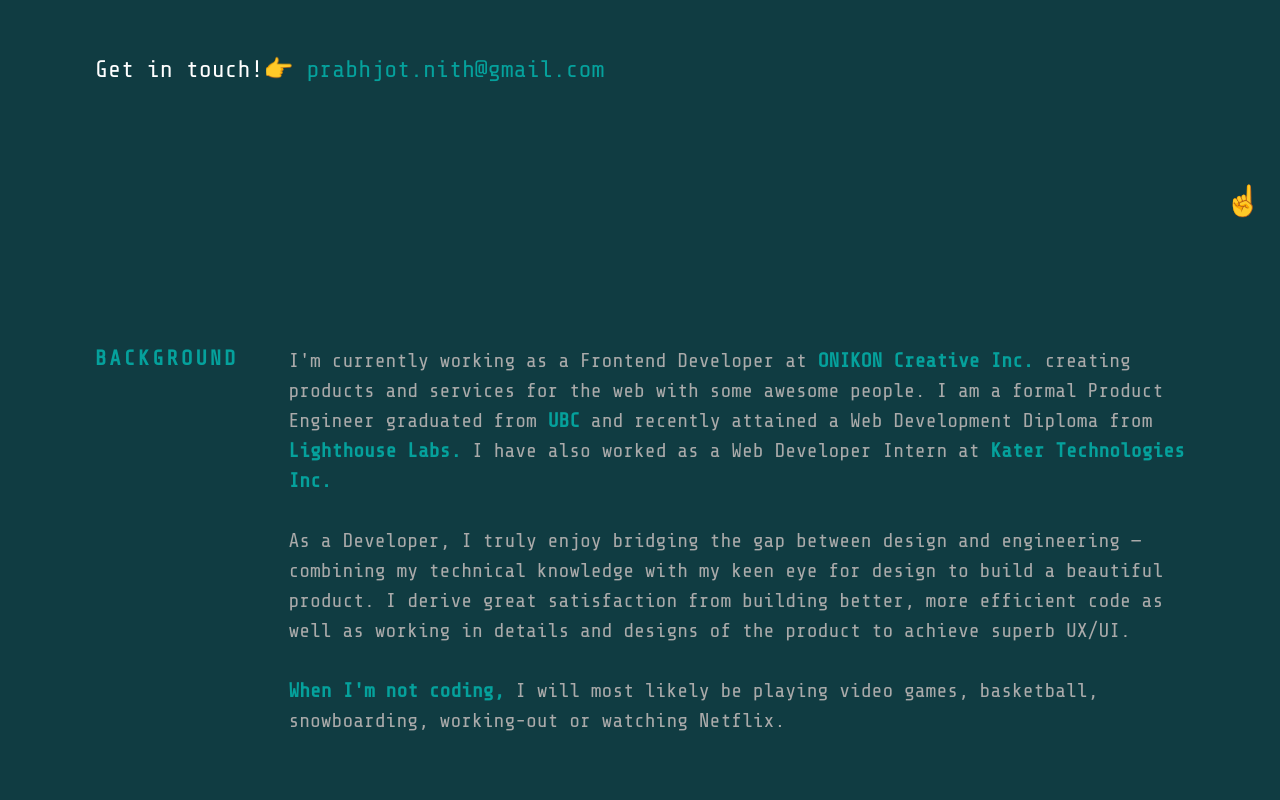
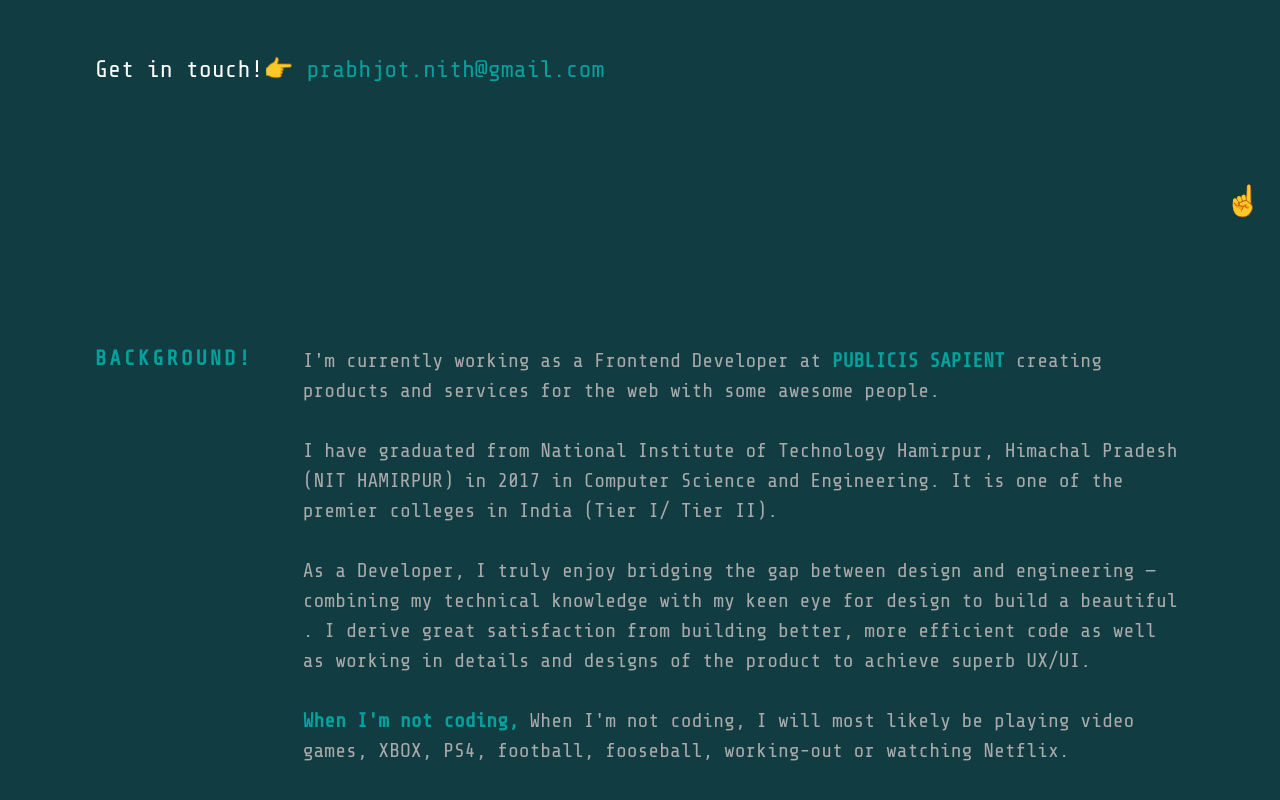
Before and after one commit to prabhjotsumman/portfolio, a React (Create React App) app: page / in a window 1280 px wide. Shown: the part 564-1364 px from the top of the page. Built offline with nearby package versions, Linux system fonts and the light colour scheme.

Commit message:
Background.js updated

```diff
--- a/src/Constants/Constants.js
+++ b/src/Constants/Constants.js
@@ -1,17 +1,44 @@
 var CONSTANTS = {
-    LABEL :{
-        I_AM: 'I\'m',
-        NAME: 'Prabhjot S',
-        EMAIL: 'prabhjot.nith@gmail.com',
-        GREETINGS_EN: 'Hello!',
-        GREETINGS_FR: 'Bonjour!',
-        GET_IN_TOUCH: 'Get in touch!',
-        TITLE: 'who is design-minded and focused on building user-friendly, responsive and beautiful interfaces & experiences',
-        CONTENT_ITEM_1 : 'React Developer',
-        CONTENT_ITEM_2 : 'Frontend Developer',
-        CONTENT_ITEM_3 : 'UI Developer',
-        CONTENT_ITEM_4 : 'Web Developer',
-    }
-}
+  LABEL: {
+    I_AM: "I'm",
+    NAME: "Prabhjot ",
+    EMAIL: "prabhjot.nith@gmail.com",
+    GREETINGS_EN: "Hello!",
+    GREETINGS_FR: "Bonjour!",
+    GET_IN_TOUCH: "Get in touch!",
+    TITLE:
+      "who is design-minded and focused on building user-friendly, responsive and beautiful interfaces & experiences",
+    CONTENT_ITEM_1: "React Developer",
+    CONTENT_ITEM_2: "Frontend Developer",
+    CONTENT_ITEM_3: "UI Developer",
+    CONTENT_ITEM_4: "Web Developer",
+    WHEN_I_AM_NOT_WORKING: "When I'm not coding, ",
+    WHEN_I_AM_NOT_WORKING_DESC:
+      "When I'm not coding, I will most likely be playing video games, XBOX, PS4, football, fooseball, working-out or watching Netflix.",
+  },
+  FILLERS: {
+    IN: "in ",
+  },
+  BACKGROUND: {
+    BACKGROUND: "Background",
+    CURRENTLY_WORKING_AS: "I'm currently working as a Frontend Developer at ",
+    CURRENT_COMPANY: "PUBLICIS SAPIENT ",
+    CURRENT_COMPANY_URL: "https://www.publicissapient.com/",
+    BACKGROUND_DESC_1:
+      "creating products and services for the web with some awesome people. ",
+    BACKGROUND_DESC_2:
+      "As a Developer, I truly enjoy bridging the gap between design and engineering — combining my technical knowledge with my keen eye for design to build a beautiful . I derive great satisfaction from building better, more efficient code as well as working in details and designs of the product to achieve superb UX/UI.",
+    WORKED_BEFORE: "",
+    WORKED_BEFORE_COMPANY: "",
+    WORKED_BEFORE_COMPANY_URL: "",
+    GRADUATED: "I have graduated from ",
+    COLLEGE:
+      "National Institute of Technology Hamirpur, Himachal Pradesh (NIT HAMIRPUR) ",
+    COLLEGE_DESC:
+      "It is one of the premier colleges in India (Tier I/ Tier II).",
+    GRADUATED_YEAR: "2017 ",
+    GRADUATED_BRANCH: "Computer Science and Engineering. ",
+  },
+};
 
 export default CONSTANTS;
--- a/src/components/Background.js
+++ b/src/components/Background.js
@@ -1,6 +1,7 @@
 import React from "react";
 import { useSpring, animated } from "react-spring";
 import TrackVisibility from "react-on-screen";
+import CQ from "../Constants/Constants";
 
 import "../css/background/background.css";
 
@@ -24,47 +25,28 @@ function Background() {
       <div className="Background">
         <div className="outterContainer">
           <animated.div style={topProps}>
-            <h1 className="Bg-Header">BACKGROUND</h1>
+            <h1 className="Bg-Header">BACKGROUND!</h1>
           </animated.div>
           <animated.div style={bottomProps} className="Bg-Container">
             <p>
-              {" "}
-              I'm currently working as a Frontend Developer at{" "}
-              <a href="https://onikon.com/" target="_blank">
-                ONIKON Creative Inc.
+              {CQ.BACKGROUND.CURRENTLY_WORKING_AS}
+              <a href={CQ.BACKGROUND.CURRENT_COMPANY_URL}>
+                {CQ.BACKGROUND.CURRENT_COMPANY}
               </a>{" "}
-              creating products and services for the web with some awesome
-              people. I am a formal Product Engineer graduated from{" "}
-              <a href="https://www.ubc.ca/" target="_blank">
-                UBC
-              </a>{" "}
-              and recently attained a Web Development Diploma from{" "}
-              <a href="https://www.lighthouselabs.ca/" target="_blank">
-                Lighthouse Labs.
-              </a>{" "}
-              I have also worked as a Web Developer Intern at{" "}
-              <a href="https://www.kater.com/" target="_blank">
-                Kater Technologies Inc.
-              </a>
+              {CQ.BACKGROUND.BACKGROUND_DESC_1}
             </p>
-
             <br />
-
             <p>
-              As a Developer, I truly enjoy bridging the gap between design and
-              engineering — combining my technical knowledge with my keen eye
-              for design to build a beautiful product. I derive great
-              satisfaction from building better, more efficient code as well as
-              working in details and designs of the product to achieve superb
-              UX/UI.
+              {CQ.BACKGROUND.GRADUATED} {CQ.BACKGROUND.COLLEGE} {CQ.FILLERS.IN}
+              {CQ.BACKGROUND.GRADUATED_YEAR} {CQ.FILLERS.IN}{" "}
+              {CQ.BACKGROUND.GRADUATED_BRANCH} {CQ.BACKGROUND.COLLEGE_DESC}
             </p>
-
             <br />
-
+            <p>{CQ.BACKGROUND.BACKGROUND_DESC_2}</p>
+            <br />
             <p>
-              <span>When I'm not coding,</span> I will most likely be playing
-              video games, basketball, snowboarding, working-out or watching
-              Netflix.
+              <span>{CQ.LABEL.WHEN_I_AM_NOT_WORKING}</span>{" "}
+              {CQ.LABEL.WHEN_I_AM_NOT_WORKING_DESC}
             </p>
           </animated.div>
         </div>
```
